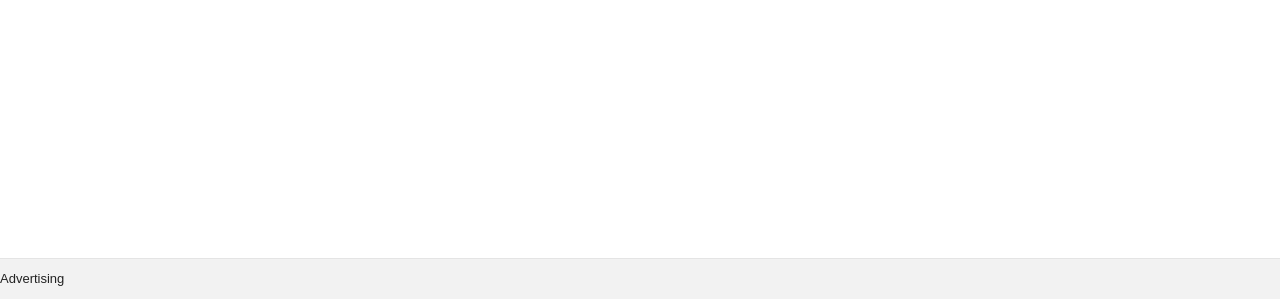
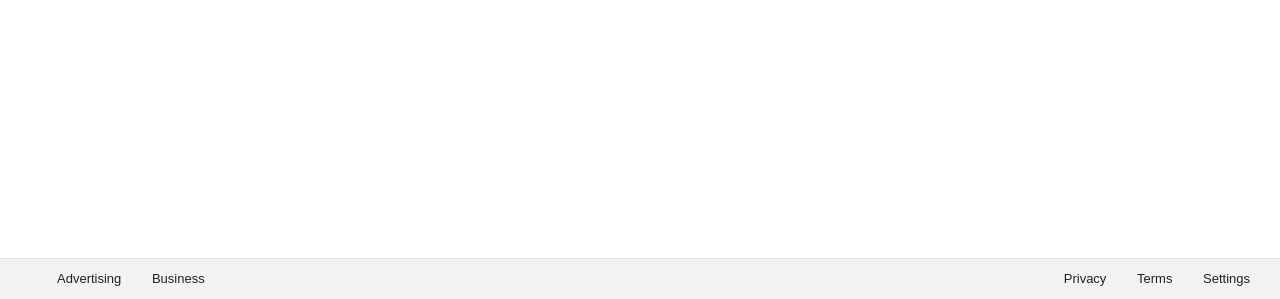
Before and after one commit to Akasen/google-homepage, a plain HTML site: page index.html in a window 1280 px wide. Shown: the part 501-800 px from the top of the page. Drawn offline with Linux system fonts and the light colour scheme.

Commit message:
clean up the footer bar

```diff
--- a/index.html
+++ b/index.html
@@ -66,7 +66,19 @@
     <div style="position: absolute; bottom: 0; left: 0; right: 0">
       <div id="footer" style:"position:absolute">
         <div id="fbar">
-          <span>Advertising</span>
+          <div id="fsl">
+            <span>
+              <a class="footerLinks">Advertising</a>
+              <a class="footerLinks">Business</a>
+            </span>
+            <div id="fsr">
+              <span>
+                <a class="footerLinks">Privacy</a>
+                <a class="footerLinks">Terms</a>
+                <a class="footerLinks">Settings</a>
+                </span>
+              </div>
+          </div>
         </div>
       </div>
   </div>
--- a/stylesheet.css
+++ b/stylesheet.css
@@ -49,6 +49,20 @@ form {
   line-height: 34px;
   width:100%;
   height: 34px;
+}
+
+#fsl {
+  margin-left: 30px;
+}
+
+#fsr {
+  margin-right: 30px;
+  float: right;
+}
+
+.footerLinks {
+  padding-left: 27px;
+  margin-left: 0;
 }
 
 /*-- editted out for learning I guess --
```
